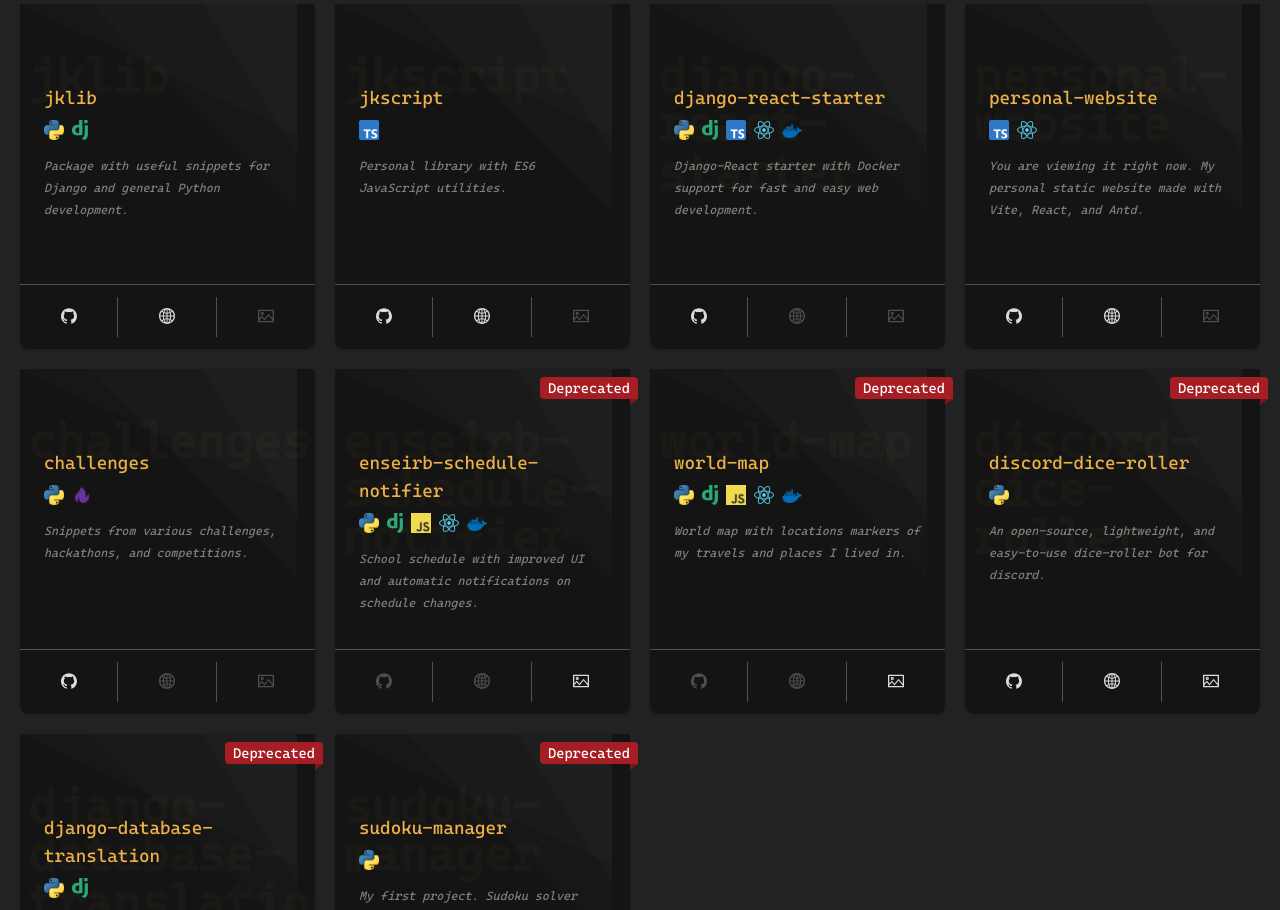
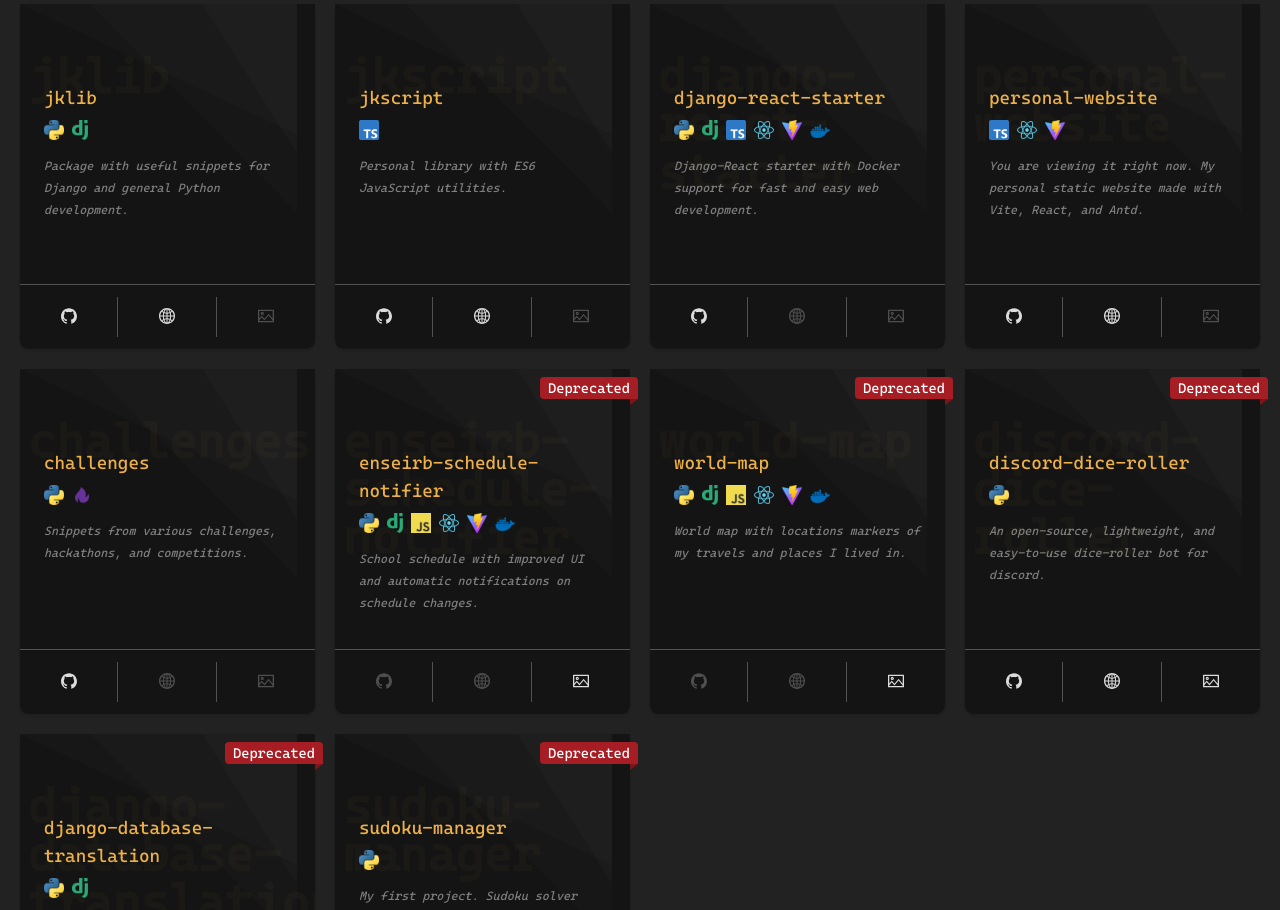
Before and after one commit to Jordan-Kowal/personal-website, a React (Vite) app: page / in a window 1280 px wide. Shown: the part 1500-2410 px from the top of the page. Built offline with nearby package versions, Linux system fonts and the light colour scheme.

Commit message:
feat: updated projects

```diff
--- a/src/data/projects.ts
+++ b/src/data/projects.ts
@@ -47,6 +47,7 @@ export const ProjectDB: Record<string, Project> = Object.freeze({
       SkillDB.DJANGO,
       SkillDB.TYPESCRIPT,
       SkillDB.REACT,
+      SkillDB.VITE,
       SkillDB.DOCKER,
     ],
   },
@@ -68,6 +69,7 @@ export const ProjectDB: Record<string, Project> = Object.freeze({
       SkillDB.DJANGO,
       SkillDB.JAVASCRIPT,
       SkillDB.REACT,
+      SkillDB.VITE,
       SkillDB.DOCKER,
     ],
   },
@@ -80,7 +82,7 @@ export const ProjectDB: Record<string, Project> = Object.freeze({
     websiteUrl: "https://jordan-kowal.github.io/personal-website/",
     screenshots: [],
     deprecated: false,
-    skills: [SkillDB.TYPESCRIPT, SkillDB.REACT],
+    skills: [SkillDB.TYPESCRIPT, SkillDB.REACT, SkillDB.VITE],
   },
   CHALLENGES: {
     id: 6,
@@ -140,6 +142,7 @@ export const ProjectDB: Record<string, Project> = Object.freeze({
       SkillDB.DJANGO,
       SkillDB.JAVASCRIPT,
       SkillDB.REACT,
+      SkillDB.VITE,
       SkillDB.DOCKER,
     ],
   },
```
